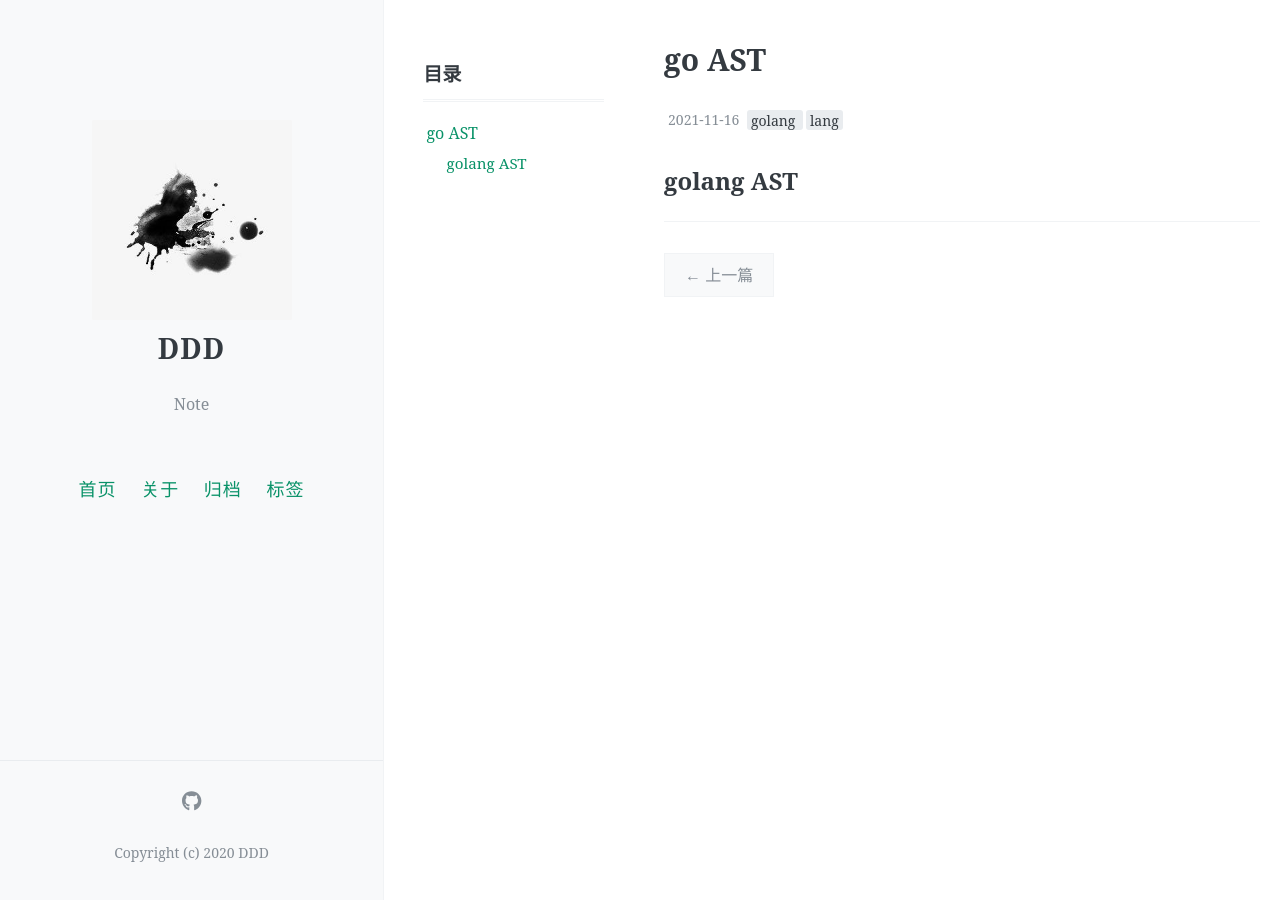
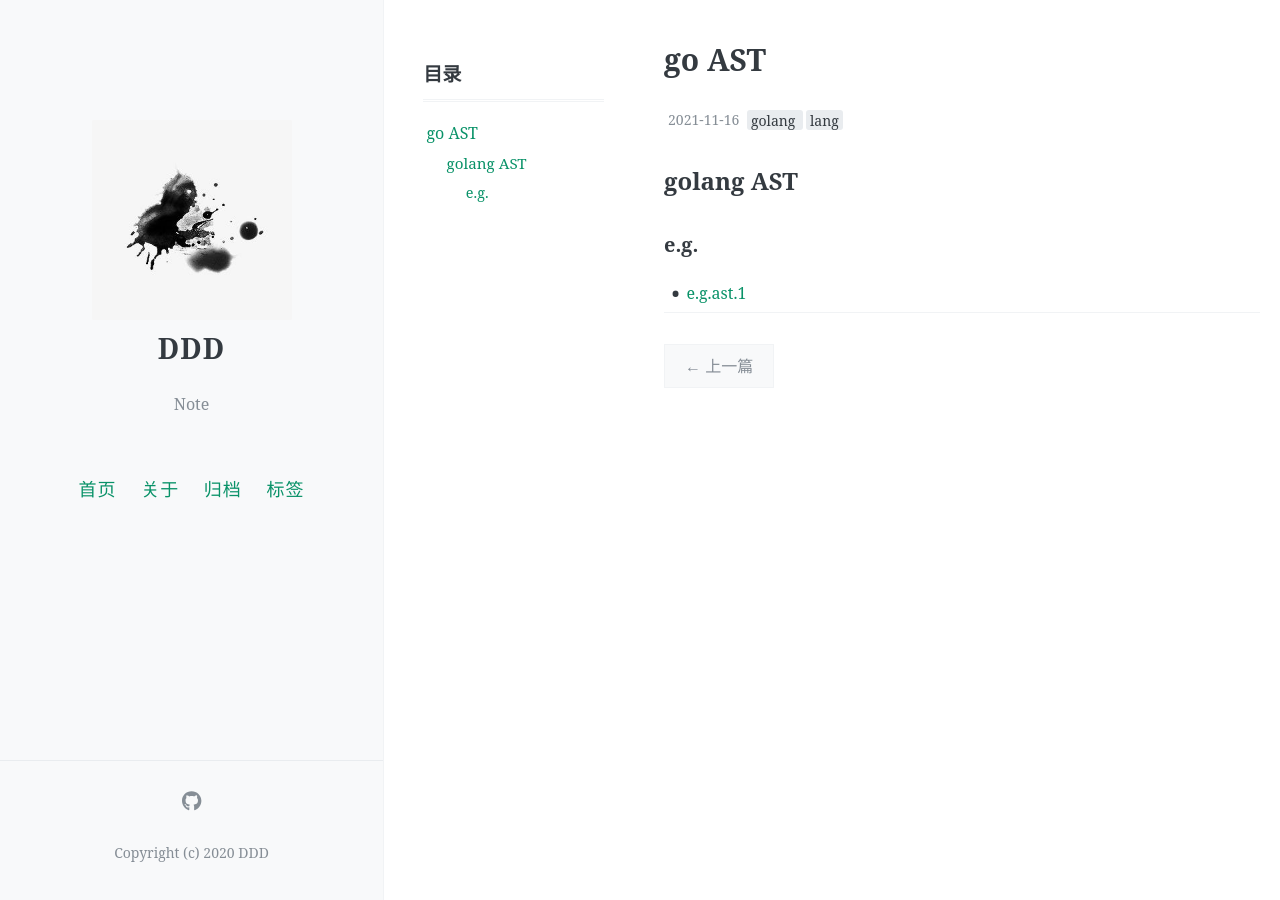
Before and after one commit to dddgithub/dddblog, a Jekyll site: the page built from _posts/it/lang/go/comp/2021-11-16-goAst.md, in a window 1280 px wide. Built offline with Jekyll 4.4.1, drawn with Linux system fonts in a browser that asks for light colours; comment, search, counter and statistics services are not loaded.

Commit message:
2021年11月16日 星期二 11时56分54秒 CST

```diff
--- a/_posts/it/lang/go/comp/2021-11-16-goAst.md
+++ b/_posts/it/lang/go/comp/2021-11-16-goAst.md
@@ -10,3 +10,5 @@ toc: true
 pinned: true
 ---
 ## golang AST
+### e.g.
+- [e.g.ast.1](https://github.com/dddgithub/dddblog/blob/master/_posts/it/lang/go/comp/e.g/e.g.ast.1.ipynb)
```
Also changed, not shown: _posts/it/lang/go/2021-04-17-goNotes.md (+1 -1 lines).
